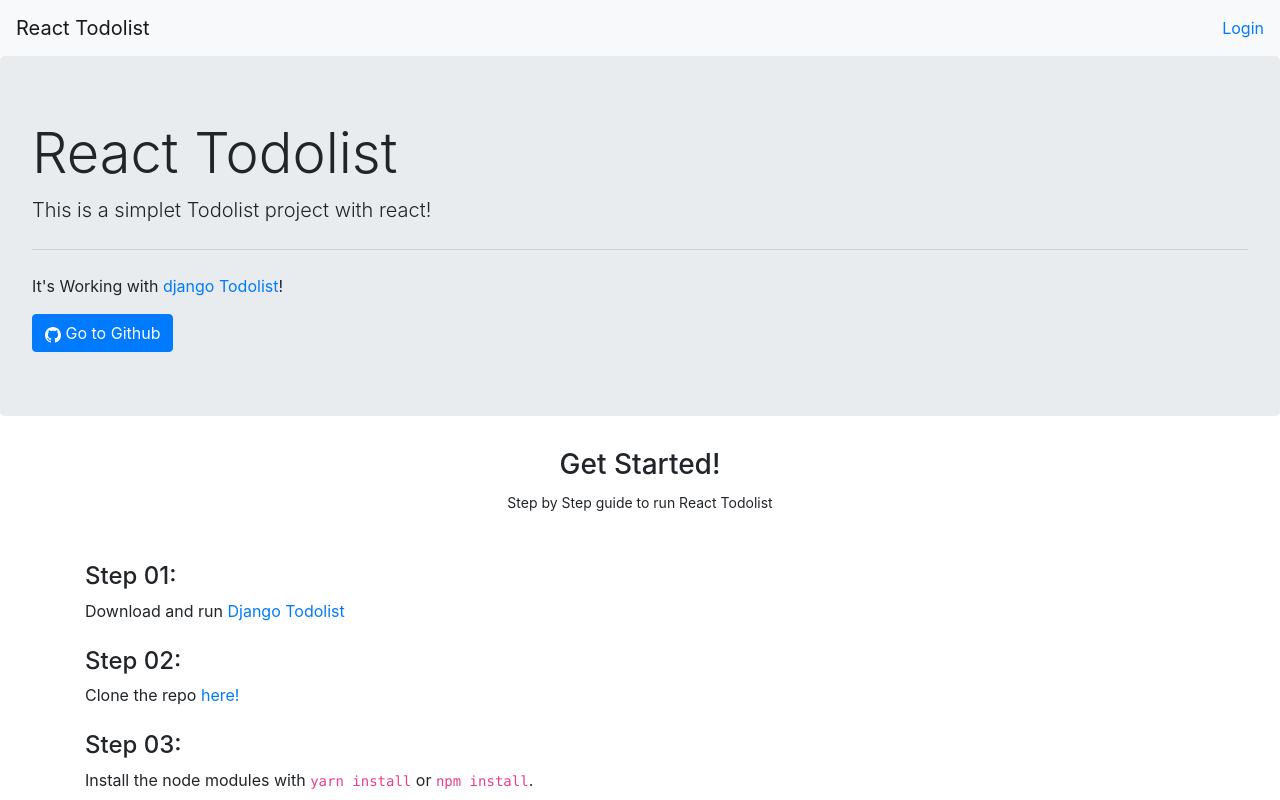
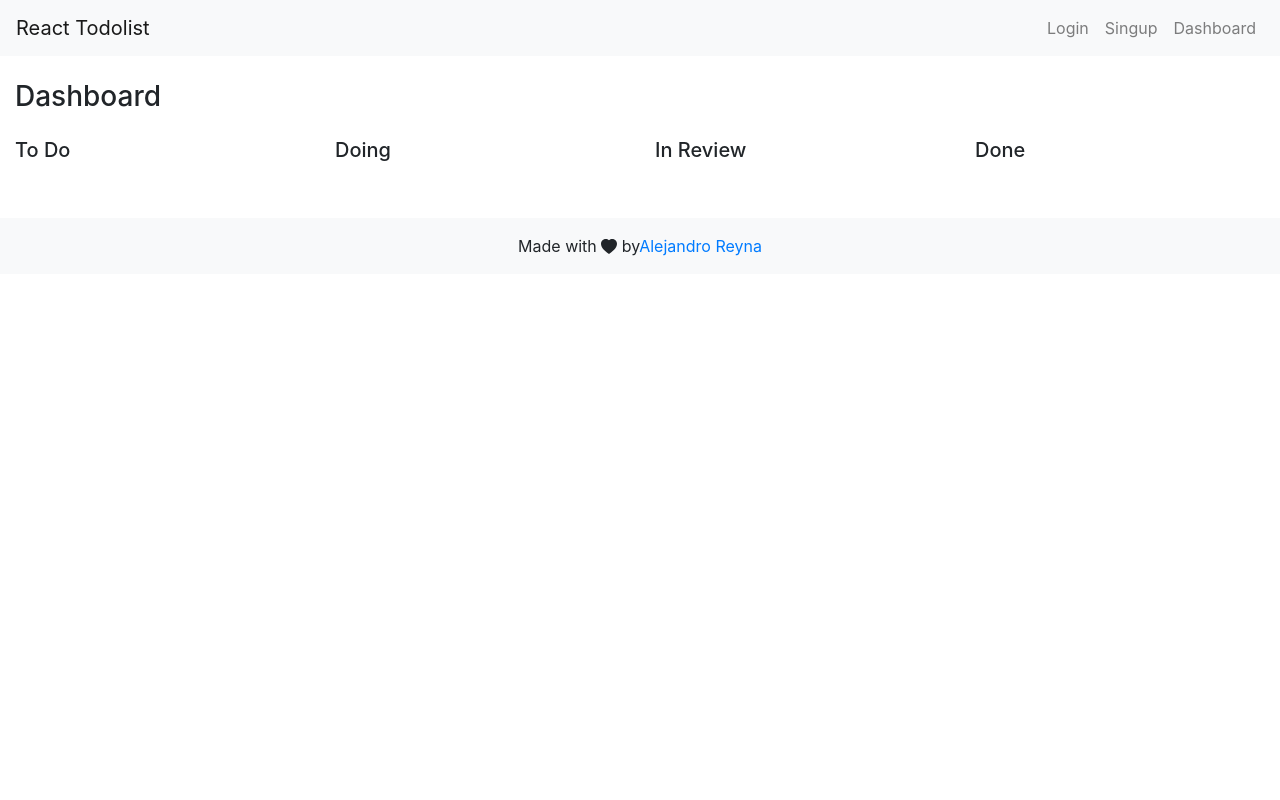
Before and after one commit to AleejandroReyna/react-todolist, a React (Create React App) app: page /dashboard in a window 1280 px wide. Shown: the top 800 px of the page. Built offline with nearby package versions, Linux system fonts and the light colour scheme.

Commit message:
Added dashboard, and task panel component.

```diff
--- a/src/App.tsx
+++ b/src/App.tsx
@@ -1,10 +1,14 @@
-import React from 'react'
+import { createContext } from 'react'
 import Router from './router'
 import './App.css'
 
+const UserContext = createContext('')
+
 function App() {
   return (
-      <Router />
+      <UserContext.Provider value=''>
+        <Router />
+      </UserContext.Provider>
   );
 }
 
--- a/src/components/header/index.tsx
+++ b/src/components/header/index.tsx
@@ -1,6 +1,6 @@
 import React from 'react'
 import {
-    Navbar, Nav,
+    Navbar, Nav, NavItem,
     Container
 } from 'react-bootstrap'
 import {
@@ -13,7 +13,15 @@
             <Container fluid>
                 <Link to='/' className='navbar-brand'>React Todolist</Link>
                 <Nav>
-                    <Link to="/login/">Login</Link>
+                    <NavItem>
+                        <Link to="/login/" className="nav-link">Login</Link>
+                    </NavItem>
+                    <NavItem>
+                        <Link to="/signup/" className="nav-link">Singup</Link>
+                    </NavItem>
+                    <NavItem>
+                        <Link to="/dashboard/" className="nav-link">Dashboard</Link>
+                    </NavItem>
                 </Nav>
             </Container>
         </Navbar>
--- /dev/null
+++ b/src/components/taskPanel/index.tsx
@@ -0,0 +1,12 @@
+import React from 'react'
+import { TaskPanelProps } from './interface'
+
+const TaskPanel = ({type, label}: TaskPanelProps) => {
+    return (
+        <article>
+            <h5>{label}</h5>
+        </article>
+    )
+}
+
+export default TaskPanel
--- /dev/null
+++ b/src/components/taskPanel/interface.tsx
@@ -0,0 +1,4 @@
+export interface TaskPanelProps {
+    type: string,
+    label: string
+}
--- /dev/null
+++ b/src/pages/dashboard/index.tsx
@@ -0,0 +1,39 @@
+import { Helmet } from 'react-helmet'
+import TaskPanel from '../../components/taskPanel'
+import {
+    Container, Row, Col,
+    Card
+} from 'react-bootstrap'
+
+const Dashboard = () => {
+    return (
+        <>
+            <Helmet>
+                <title>Dashboard</title>
+            </Helmet>
+            <Container fluid>
+                <Row>
+                    <Col>
+                        <h3 className="mt-4 mb-4">Dashboard</h3>
+                    </Col>
+                </Row>
+                <Row>
+                    <Col>
+                        <TaskPanel type="todo" label="To Do" />
+                    </Col>
+                    <Col>
+                        <TaskPanel type="doing" label="Doing" />
+                    </Col>
+                    <Col>
+                        < TaskPanel type="inreview" label="In Review"/>
+                    </Col>
+                    <Col>
+                        < TaskPanel type="done" label="Done"/>
+                    </Col>
+                </Row>
+            </Container>
+        </>
+    )
+}
+
+export default Dashboard
--- a/src/router.tsx
+++ b/src/router.tsx
@@ -6,6 +6,7 @@
 import Home from './pages/home'
 import Login from './pages/login'
 import Signup from './pages/signup'
+import Dashboard from './pages/dashboard'
 import Header from './components/header'
 import Footer from './components/footer'
 
@@ -21,6 +22,9 @@
                 <Route path="/signup/">
                     <Signup />
                 </Route>
+                <Route path="/dashboard/">
+                    <Dashboard />
+                </Route>
                 <Route path="/">
                     <Home />
                 </Route>
```
Also changed, not shown: 1 other file (tests, documents, lock files or other folders).
